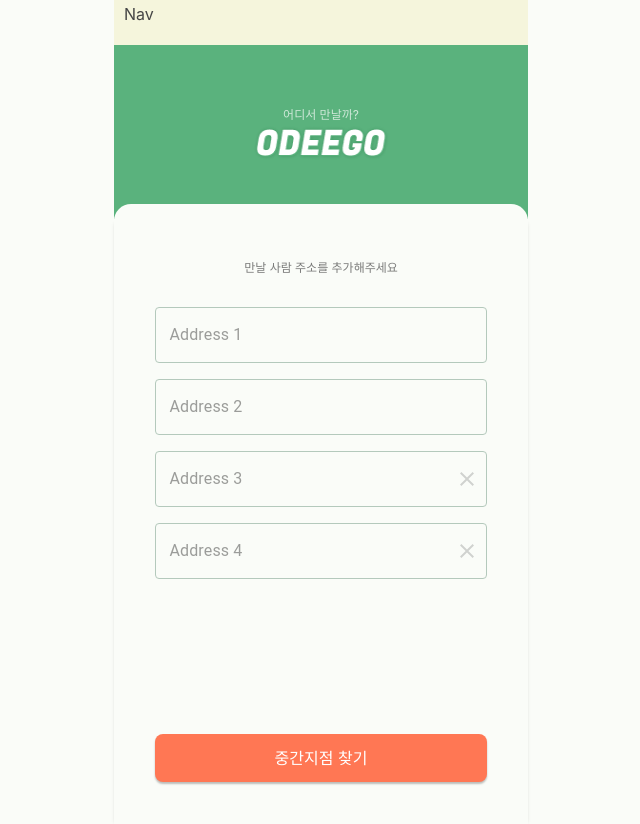
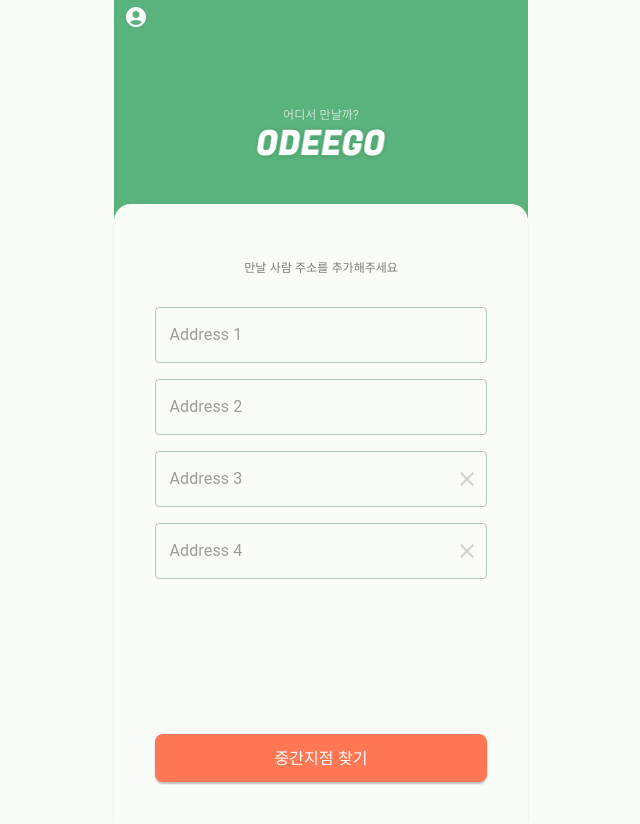
Before and after one commit to prgrms-web-devcourse/Team-PODO-ODEEGO-FE, a Next.js app: page / in a window 1280 px wide. Shown: the top 824 px of the page, without its empty margins (319-959 px from the left). Built offline with nearby package versions, Linux system fonts and the light colour scheme.

Commit message:
rename: 이름이 같아서 누락됐던 부분, 다른 이름으로 수정

```diff
--- a/src/components/layout/nav.tsx
+++ b/src/components/layout/nav.tsx
@@ -1,13 +1,21 @@
+import { COLORS } from "@/constants/css";
+import { ColorProps } from "@/types/css-props";
 import styled from "@emotion/styled";
+import AccountCircleIcon from "@mui/icons-material/AccountCircle";
 
 const Nav = () => {
-  return <NavContainer>Nav</NavContainer>;
+  return (
+    <NavContainer colors={COLORS}>
+      <AccountCircleIcon />
+    </NavContainer>
+  );
 };
 
-const NavContainer = styled.nav`
+const NavContainer = styled.nav<{ colors: ColorProps }>`
   height: 35px;
   padding: 5px 10px;
-  background-color: beige;
+  color: white;
+  background-color: ${({ colors }) => colors.backgroundAccent};
 `;
 
 export default Nav;
--- a/src/pages/index.tsx
+++ b/src/pages/index.tsx
@@ -1,5 +1,5 @@
-import Header from "@/components/home-address/header";
-import Main from "@/components/home-address/main";
+import Header from "@/components/home/home-header";
+import Main from "@/components/home/home-main";
 
 export default function Home() {
   return (
```
Also changed, not shown: src/components/home/address-form.tsx (renamed from src/components/home-address/address-form.tsx), src/components/home/form-input.tsx (renamed from src/components/home-address/form-input.tsx), src/components/home/home-header.tsx (renamed from src/components/home-address/Header.tsx), src/components/home/home-main.tsx (renamed from src/components/home-address/Main.tsx).
